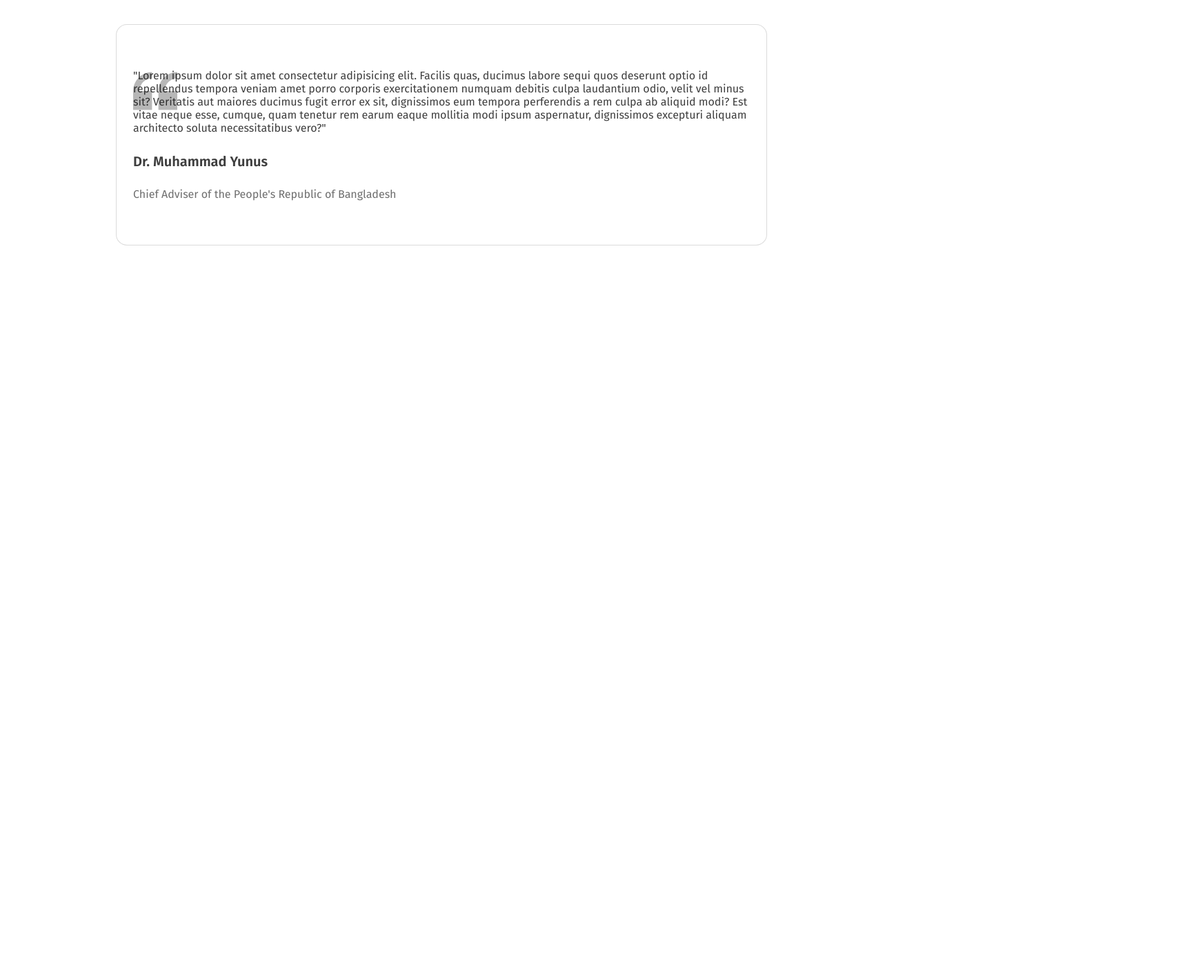
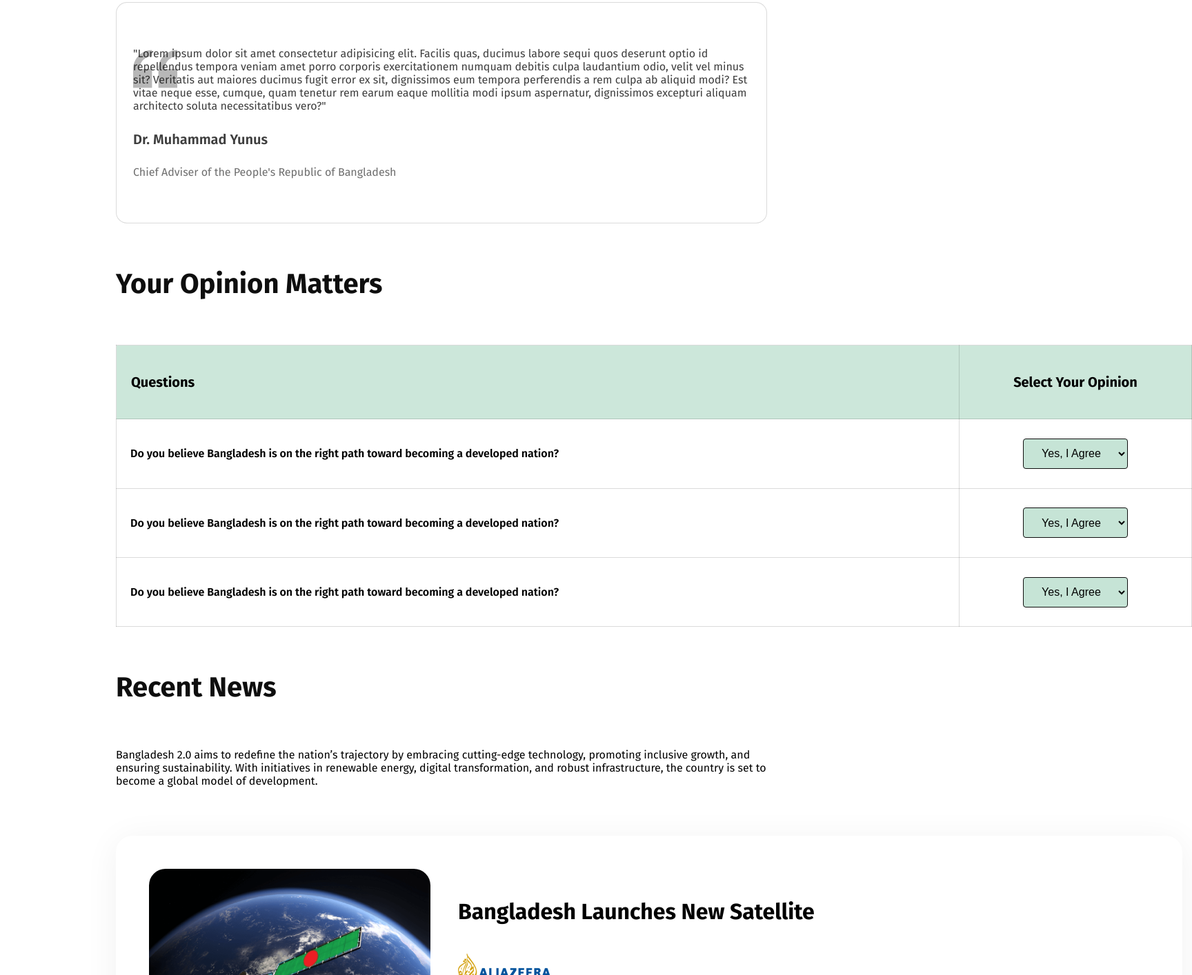
Before and after one commit to Sadia-Islam-Sudo/B11A1-assignment-1, a plain HTML site: page index.html in a window 1280 px wide. Shown: the part 2027-3441 px from the top of the page at 69% size, 1728 px wide, since content can reach past the window. Before the commit the page ends 2391 px from the top, so only its background shows below. Drawn offline with Linux system fonts and the light colour scheme.

Commit message:
Add sec5

```diff
--- a/index.html
+++ b/index.html
@@ -14,6 +14,7 @@
 
 </head>
 <header>
+
     <body class="fira-sans-regular">
         <nav>
             <ul class="nav-design">
@@ -29,7 +30,7 @@
         <div class="banner-txt">
 
             <h4 class="heading"> Bangladesh 2.0</h4>
-            <h1 class="text">Idea , innovation ,  <br>
+            <h1 class="text">Idea , innovation , <br>
                 vision and challenges in New Bangladesh.</h1>
             <button class="btn_style"> Explore New Bangladesh</button>
         </div>
@@ -44,22 +45,26 @@
             <div class="piller-card">
                 <img src="assets/card-icon.png" alt="">
                 <h4 class="piller-title">Innovation</h4>
-            <p class="piller-description">Dolor sit amet consectetur elit. Facilis quas, ducimus labore sequi quos </p>
+                <p class="piller-description">Dolor sit amet consectetur elit. Facilis quas, ducimus labore sequi quos
+                </p>
             </div>
             <div class="piller-card">
                 <img src="assets/card-icon.png" alt="">
                 <h4 class="piller-title">Sustainability</h4>
-            <p class="piller-description">Dolor sit amet consectetur elit. Facilis quas, ducimus labore sequi quos  </p>
+                <p class="piller-description">Dolor sit amet consectetur elit. Facilis quas, ducimus labore sequi quos
+                </p>
             </div>
             <div class="piller-card">
                 <img src="assets/card-icon.png" alt="">
                 <h4 class="piller-title">Infrastructure</h4>
-            <p class="piller-description">Dolor sit amet consectetur elit. Facilis quas, ducimus labore sequi quos  </p>
+                <p class="piller-description">Dolor sit amet consectetur elit. Facilis quas, ducimus labore sequi quos
+                </p>
             </div>
             <div class="piller-card">
                 <img src="assets/card-icon.png" alt="">
                 <h4 class="piller-title">Empowerment</h4>
-            <p class="piller-description">Dolor sit amet consectetur elit. Facilis quas, ducimus labore sequi quos </p>
+                <p class="piller-description">Dolor sit amet consectetur elit. Facilis quas, ducimus labore sequi quos
+                </p>
             </div>
         </div>
 
@@ -71,29 +76,117 @@
             <div class="vision-card">
                 <img src="assets/card-icon.png" alt="">
                 <h4 class="vision-title">Digital Transformation</h4>
-            <p class="vision-description">Creating a nationwide digital ecosystem to <br> enhance connectivity and access to services for <br> all citizens.</p>
-            <button class="btn-vision">  Learn More </button>
+                <p class="vision-description">Creating a nationwide digital ecosystem to <br> enhance connectivity and
+                    access to services for <br> all citizens.</p>
+                <button class="btn-vision"> Learn More </button>
             </div>
             <div class="vision-card clr1 ">
                 <img src="assets/card-icon.png" alt="">
                 <h4 class="vision-title">Green Energy</h4>
-            <p class="vision-description">Investments in solar and wind energy to ensure <br> a sustainable and eco-friendly future.</p>
-            <button class="btn-vision btn1">  Learn More </button>
+                <p class="vision-description">Investments in solar and wind energy to ensure <br> a sustainable and
+                    eco-friendly future.</p>
+                <button class="btn-vision btn1"> Learn More </button>
             </div>
             <div class="vision-card clr2">
                 <img src="assets/card-icon.png" alt="">
                 <h4 class="vision-title">Modern Infrastructure</h4>
-            <p class="vision-description">Building state-of-the-art infrastructure to support <br>  economic growth and global competitiveness.</p>
-            <button class="btn-vision btn2">  Learn More </button>
+                <p class="vision-description">Building state-of-the-art infrastructure to support <br> economic growth
+                    and global competitiveness.</p>
+                <button class="btn-vision btn2"> Learn More </button>
             </div>
         </div>
     </section>
     <section class="quote">
         <div class="card1">
-            <p class="card-p"><img class="needi" src="assets/quote-bg.png" alt=""> "Lorem ipsum dolor sit amet consectetur adipisicing elit. Facilis quas, ducimus labore sequi quos deserunt optio id repellendus tempora veniam amet porro corporis exercitationem numquam debitis culpa laudantium odio, velit vel minus sit? Veritatis aut maiores ducimus fugit error ex sit, dignissimos eum tempora perferendis a rem culpa ab aliquid modi? Est vitae neque esse, cumque, quam tenetur rem earum eaque mollitia modi ipsum aspernatur, dignissimos excepturi aliquam architecto soluta necessitatibus vero?"</p>
+            <p class="card-p"><img class="needi" src="assets/quote-bg.png" alt=""> "Lorem ipsum dolor sit amet
+                consectetur adipisicing elit. Facilis quas, ducimus labore sequi quos deserunt optio id repellendus
+                tempora veniam amet porro corporis exercitationem numquam debitis culpa laudantium odio, velit vel minus
+                sit? Veritatis aut maiores ducimus fugit error ex sit, dignissimos eum tempora perferendis a rem culpa
+                ab aliquid modi? Est vitae neque esse, cumque, quam tenetur rem earum eaque mollitia modi ipsum
+                aspernatur, dignissimos excepturi aliquam architecto soluta necessitatibus vero?"</p>
             <h4 class="card-h">Dr. Muhammad Yunus</h4>
             <p class="card-p2">Chief Adviser of the People's Republic of Bangladesh</p>
         </div>
+    </section>
+    <!-- section 4 -->
+    <section>
+        <h3 class="caption">Your Opinion Matters</h3>
+
+
+        <table class="table1">
+
+            <thead class="table-head">
+                <tr>
+                    <th>
+                        <p class="thead-t">Questions</p>
+                    </th>
+                    <th>Select Your Opinion</th>
+
+
+                </tr>
+
+            </thead>
+            <tbody>
+                <tr>
+                    <td class="tbody-s">Do you believe Bangladesh is on the right path toward becoming a developed
+                        nation?</td>
+                    <td class="right-bar"> <select class="tbody-t">
+                            <option>Yes, I Agree</option>
+                            <option>No, I Disagree</option>
+                            <option>Maybe Later</option>
+                        </select> </td>
+
+                </tr>
+                <tr>
+                    <td class="tbody-s">Do you believe Bangladesh is on the right path toward becoming a developed
+                        nation?</td>
+                    <td class="right-bar"> <select class="tbody-t">
+                            <option>Yes, I Agree</option>
+                            <option>No, I Disagree</option>
+                            <option>Maybe Later</option>
+                        </select></td>
+
+                </tr>
+                <tr>
+                    <td class="tbody-s">Do you believe Bangladesh is on the right path toward becoming a developed
+                        nation?</td>
+                    <td class="right-bar"> <select class="tbody-t ">
+                            <option>Yes, I Agree </option>
+                            <option>No, I Disagree</option>
+                            <option>Maybe Later</option>
+                        </select> </td>
+                </tr>
+
+            </tbody>
+            <tfoot>
+
+
+            </tfoot>
+        </table>
+
+    </section>
+    <!-- section5 -->
+    <section>
+        <h3 class="caption new">Recent News</h3>
+        <p class="sec-5p">Bangladesh 2.0 aims to redefine the nation’s trajectory by embracing cutting-edge technology,
+            promoting inclusive growth, and ensuring sustainability. With initiatives in renewable energy, digital
+            transformation, and robust infrastructure, the country is set to become a global model of development.</p>
+        <div class="sec-5p2">
+            <img src="assets/satelite.png" class="s-i-style">
+            <div class="right-style">
+                <h4 class="h-design">Bangladesh Launches New Satellite</h4>
+                <img src="assets/al-jazeera.png" class="i-style">
+                <p class="p-style">Date: 05/01/2025 Time: 10.25 PM</p>
+                <p class="p-style">Not until the creation and maintenance of decent conditions of life for all people are recognized and
+                    accepted as a common obligation of all people and all countries—not until then shall we,
+                    with a certain degree of justification, be able to speak of humankind as civilized</p>
+                <button class="b-style"> Read More</button>
+
+            </div>
+        </div>
+
+
+
     </section>
 </main>
 </body>
--- a/styles/style.css
+++ b/styles/style.css
@@ -217,7 +217,7 @@
   color: rgba(14, 14, 14, 1);
   font-size: 40px;
   font-weight: 700;
-  padding: 32px 160px;
+  padding: 24px 160px;
 
 
 }
@@ -355,7 +355,7 @@
 }
 
 .needi {
-  position:absolute;
+  position: absolute;
   width: 64px;
   height: 64px;
   /* padding: 0px 50px 50px 0px;
@@ -378,3 +378,151 @@
   font-size: 16px;
   font-weight: 400;
 }
+
+/* section: 4 */
+table {
+  border-collapse: collapse;
+  border-radius: 16px;
+  background: rgba(255, 255, 255, 1)
+}
+
+th,
+td {
+
+  border: 1px solid rgba(14, 14, 14, 0.15);
+  background: rgba(255, 255, 255, 0.1);
+
+
+}
+
+.table1 {
+
+
+  width: 1560px;
+  height: 409px;
+
+  background: rgba(255, 255, 255, 1);
+  padding: 48px 24px 48px 24px;
+  margin-left: 160px;
+  margin-right: 160px;
+  margin-top: 32px;
+
+
+}
+
+
+
+.table-head {
+  width: 1216px;
+  height: 72px;
+  background-color: 1px solid rgba(14, 14, 14, 0.15);
+  background: rgba(198, 228, 214, 1);
+  font-size: 20px;
+  font-weight: 600;
+
+
+
+}
+
+.tbody-s {
+  font-size: 16px;
+  font-weight: 600;
+  padding: 20px;
+
+
+
+}
+
+.tbody-t {
+  border: 1px solid rgba(14, 14, 14, 1);
+  border-radius: 4px;
+  background: rgba(198, 228, 214, 1);
+  width: 152px;
+  height: 44px;
+  justify-content: center;
+  text-align: center;
+  font-size: 16px;
+  font-weight: 500;
+
+
+}
+
+.right-bar {
+  text-align: center;
+}
+
+.thead-t {
+  text-align: start;
+  padding: 20px;
+}
+
+/* section-5 */
+.new {
+  margin-bottom: ;
+}
+
+.sec-5p {
+  margin-left: 160px;
+  margin-right: 150px;
+  font-size: 16px;
+  font-weight: 400;
+  margin-bottom: 70px;
+}
+
+.sec-5p2 {
+  display: flex;
+  margin-left: 160px;
+  /* margin-right: 130px; */
+  width: 1450px;
+  height: 300px;
+  border-radius: 24px;
+  background: rgba(255, 255, 255, 1);
+  box-shadow: 0px 6px 50px 0px rgba(0, 0, 0, 0.06);
+  padding: 48px;
+}
+
+.h-design {
+  font-size: 32px;
+  font-weight: 700;
+  padding-left: 40px;
+}
+
+.i-style {
+  width: 134px;
+  height: 40px;
+  padding-left: 40px;
+}
+
+.p-style {
+  color: rgba(14, 14, 14, 0.7);
+  padding-left: 40px;
+
+  font-size: 16px;
+  font-weight: 400;
+}
+
+.b-style {
+  margin-left: 40px;
+  width: 139px;
+  height: 48px;
+  border-radius: 8px;
+  background: rgba(0, 106, 80, 1);
+  border: none;
+  color: rgba(255, 255, 255, 1);
+  font-size: 18px;
+  font-weight: 600;
+
+}
+
+.s-i-style {
+  border-radius: 24px;
+  width: 408px;
+  height: 306px;
+
+}
+
+.right-style {
+
+  height: 306px;
+
+}
```
Lines whose indentation alone changed are shown as unchanged.
